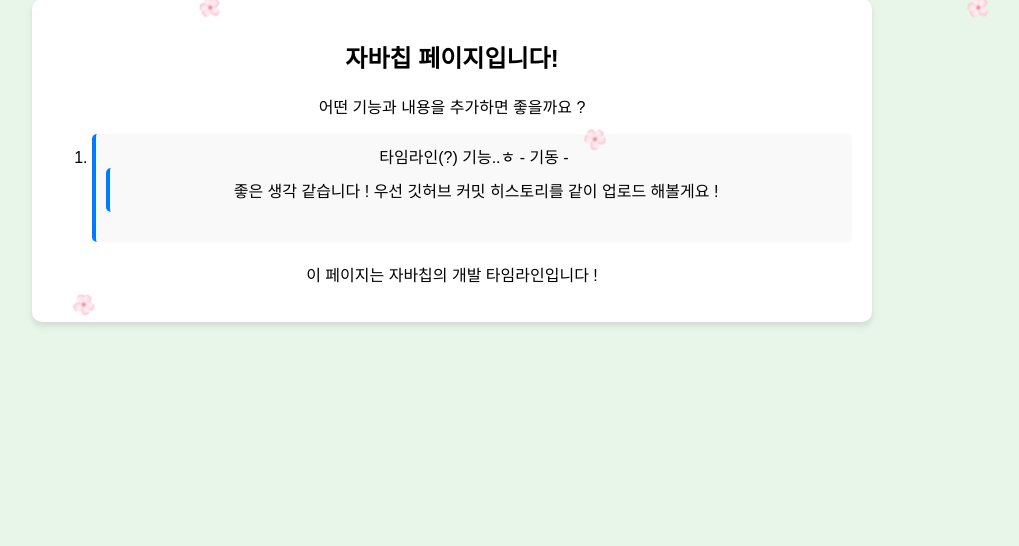
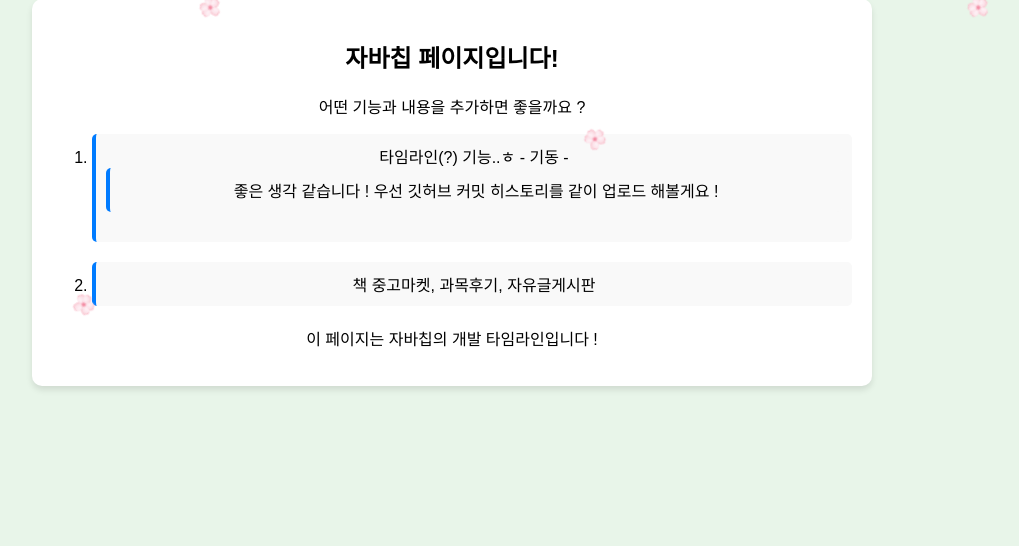
Before and after one commit to JiHunHeo/softwareContest, a Flask app: page /about in a window 1280 px wide. Shown: the part 95-641 px from the top of the page, without its empty margins (188-1207 px from the left). Run offline with Flask 3, Linux system fonts and the light colour scheme.

Commit message:
about.html 수정

```diff
--- a/main/templates/about.html
+++ b/main/templates/about.html
@@ -8,6 +8,7 @@
             <li>좋은 생각 같습니다 ! 우선 깃허브 커밋 히스토리를 같이 업로드 해볼게요 !</li>
         </ul>
     </li>
+    <li> 책 중고마켓, 과목후기, 자유글게시판 </li>
 </ol>
 <p>이 페이지는 자바칩의 개발 타임라인입니다 !</p>
 {% endblock %}
```
